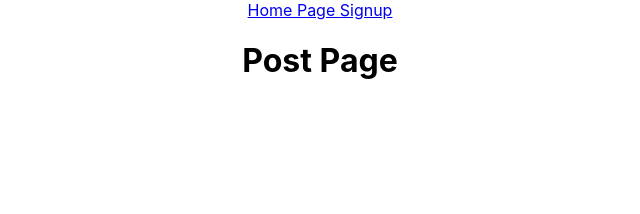
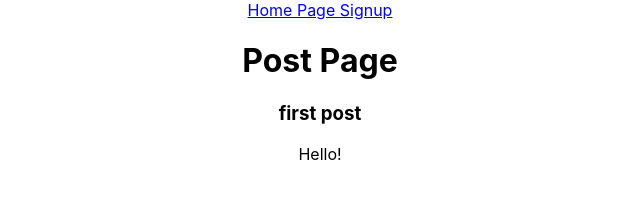
Before and after one commit to riyad-i/blog-app, a React (Create React App) app: page /post/1 in a window 1280 px wide. Shown: the top 214 px of the page, without its empty margins (320-960 px from the left). Built offline with nearby package versions, Linux system fonts and the light colour scheme.

Commit message:
render post content in PostPage.js

```diff
--- a/src/components/PostsLists.js
+++ b/src/components/PostsLists.js
@@ -9,7 +9,7 @@ export default function PostsList(){
             <h1>Posts List</h1>
 
             <section>
-                {posts.length ? posts.map(post => <h3 key={post.id}>{<PostItem post={post}/>}</h3>): <h2>Loading...</h2>}
+                {posts.length ? posts.map(post => <h3 key={post.id}>{<PostItem post={post}/>}</h3>): <h2>No posts to show...</h2>}
 
             </section>
         </div>
--- a/src/pages/PostPage.js
+++ b/src/pages/PostPage.js
@@ -5,12 +5,22 @@ import {useSelector} from 'react-redux'
 export default function PostPage() {
     const {id} = useParams()
 
-    const post = useSelector(state => state.posts.find(post => post.id === id))
+    // const post = useSelector(state => state.posts.find(post => post.id === id))
+
+    const posts = useSelector(state => state.posts)
+    const post = posts.find(post => post.id === id)
 
     console.log(post);
 
     return (
+        <>
         <h1>Post Page</h1>
 
+        <div>
+            <h3>{post.title}</h3>
+            <p>{post.content}</p>
+        </div>
+
+        </>
     )
 }
```
